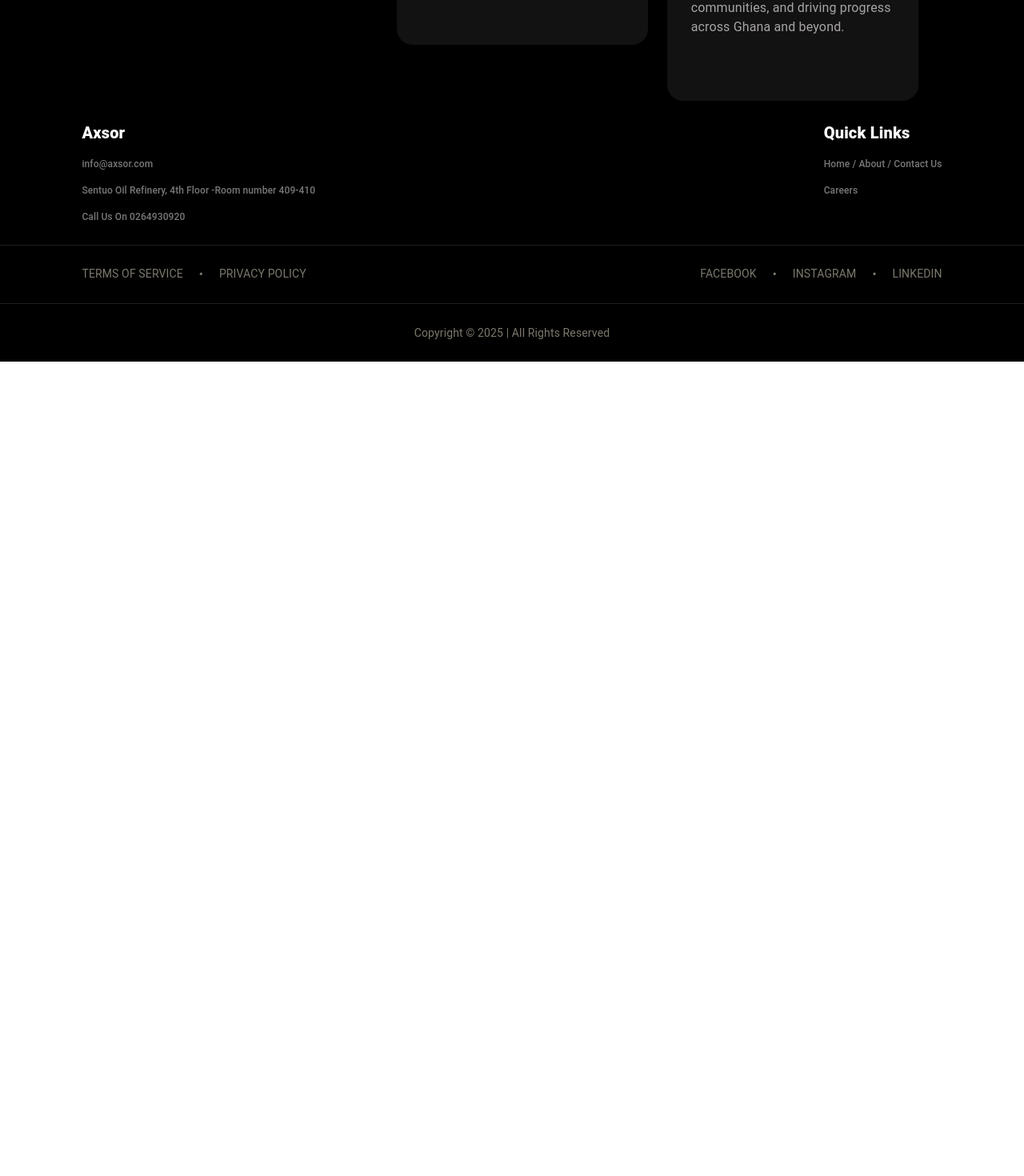
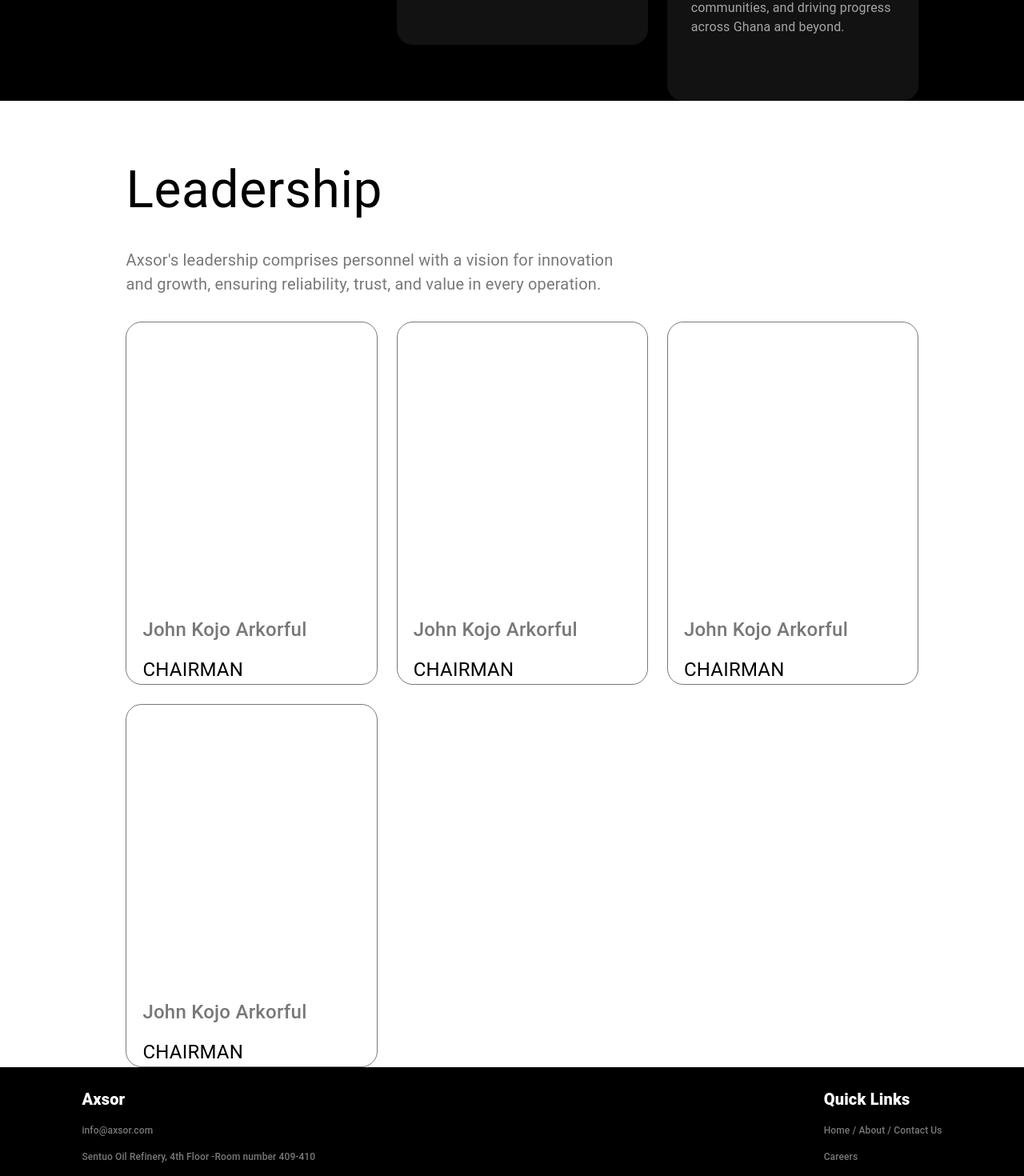
Before and after one commit to debagit10/axsor, a React (Vite) app: page / in a window 1280 px wide. Shown: the part 2900-4370 px from the top of the page at 80% size. Before the commit the page ends 3352 px from the top, so only its background shows below. Built offline with nearby package versions, Linux system fonts and the light colour scheme.

Commit message:
feat: add Leadership component to Home page

```diff
--- a/src/components/Leadership.tsx
+++ b/src/components/Leadership.tsx
@@ -0,0 +1,134 @@
+import { Typography } from "@mui/material";
+
+const Leadership = () => {
+  return (
+    <div className="bg-[] px-[6%] pt-[5%] md:pl-[8%]">
+      <div className="md:px-[5%]">
+        {/* Header */}
+        <div className="flex flex-col gap-6">
+          <Typography
+            sx={{
+              fontSize: { xs: 32, sm: 40, md: 64 },
+              fontWeight: 400,
+              color: "#000000",
+            }}
+          >
+            Leadership
+          </Typography>
+          <Typography
+            sx={{
+              fontSize: { xs: 14, sm: 16, md: 20 },
+              fontWeight: 400,
+              color: "#787878",
+            }}
+          >
+            Axsor's leadership comprises personnel with a vision for innovation{" "}
+            <br />
+            and growth, ensuring reliability, trust, and value in every
+            operation.
+          </Typography>
+        </div>
+
+        <div className="grid grid-cols-1 sm:grid-cols-2 lg:grid-cols-3 gap-6 pt-8">
+          <div className="relative w-full h-[454px] border-[0.1px] border-[#787878] rounded-[20px]">
+            <img />
+            <div className="rounded-2xl flex flex-col gap-3.5 absolute bottom-0 left-5">
+              <Typography
+                sx={{
+                  fontSize: 24,
+                  fontWeight: 500,
+                  color: "#787878",
+                }}
+              >
+                John Kojo Arkorful
+              </Typography>
+              <Typography
+                sx={{
+                  fontSize: 24,
+                  fontWeight: 400,
+                  color: "#000000",
+                }}
+              >
+                CHAIRMAN
+              </Typography>
+            </div>
+          </div>
+
+          <div className="relative w-full h-[454px] border-[0.1px] border-[#787878] rounded-[20px]">
+            <img />
+            <div className="rounded-2xl flex flex-col gap-3.5 absolute bottom-0 left-5">
+              <Typography
+                sx={{
+                  fontSize: 24,
+                  fontWeight: 500,
+                  color: "#787878",
+                }}
+              >
+                John Kojo Arkorful
+              </Typography>
+              <Typography
+                sx={{
+                  fontSize: 24,
+                  fontWeight: 400,
+                  color: "#000000",
+                }}
+              >
+                CHAIRMAN
+              </Typography>
+            </div>
+          </div>
+
+          <div className="relative w-full h-[454px] border-[0.1px] border-[#787878] rounded-[20px]">
+            <img />
+            <div className="rounded-2xl flex flex-col gap-3.5 absolute bottom-0 left-5">
+              <Typography
+                sx={{
+                  fontSize: 24,
+                  fontWeight: 500,
+                  color: "#787878",
+                }}
+              >
+                John Kojo Arkorful
+              </Typography>
+              <Typography
+                sx={{
+                  fontSize: 24,
+                  fontWeight: 400,
+                  color: "#000000",
+                }}
+              >
+                CHAIRMAN
+              </Typography>
+            </div>
+          </div>
+
+          <div className="relative w-full h-[454px] border-[0.1px] border-[#787878] rounded-[20px]">
+            <img />
+            <div className="rounded-2xl flex flex-col gap-3.5 absolute bottom-0 left-5">
+              <Typography
+                sx={{
+                  fontSize: 24,
+                  fontWeight: 500,
+                  color: "#787878",
+                }}
+              >
+                John Kojo Arkorful
+              </Typography>
+              <Typography
+                sx={{
+                  fontSize: 24,
+                  fontWeight: 400,
+                  color: "#000000",
+                }}
+              >
+                CHAIRMAN
+              </Typography>
+            </div>
+          </div>
+        </div>
+      </div>
+    </div>
+  );
+};
+
+export default Leadership;
--- a/src/pages/Home.tsx
+++ b/src/pages/Home.tsx
@@ -1,5 +1,6 @@
 import Footer from "../components/Footer";
 import Hero from "../components/home/Hero";
+import Leadership from "../components/Leadership";
 import Services from "../components/Services";
 import Values from "../components/Values";
 
@@ -12,6 +13,8 @@ const Home = () => {
 
       <Services />
 
+      <Leadership />
+
       <Footer />
     </div>
   );
```
